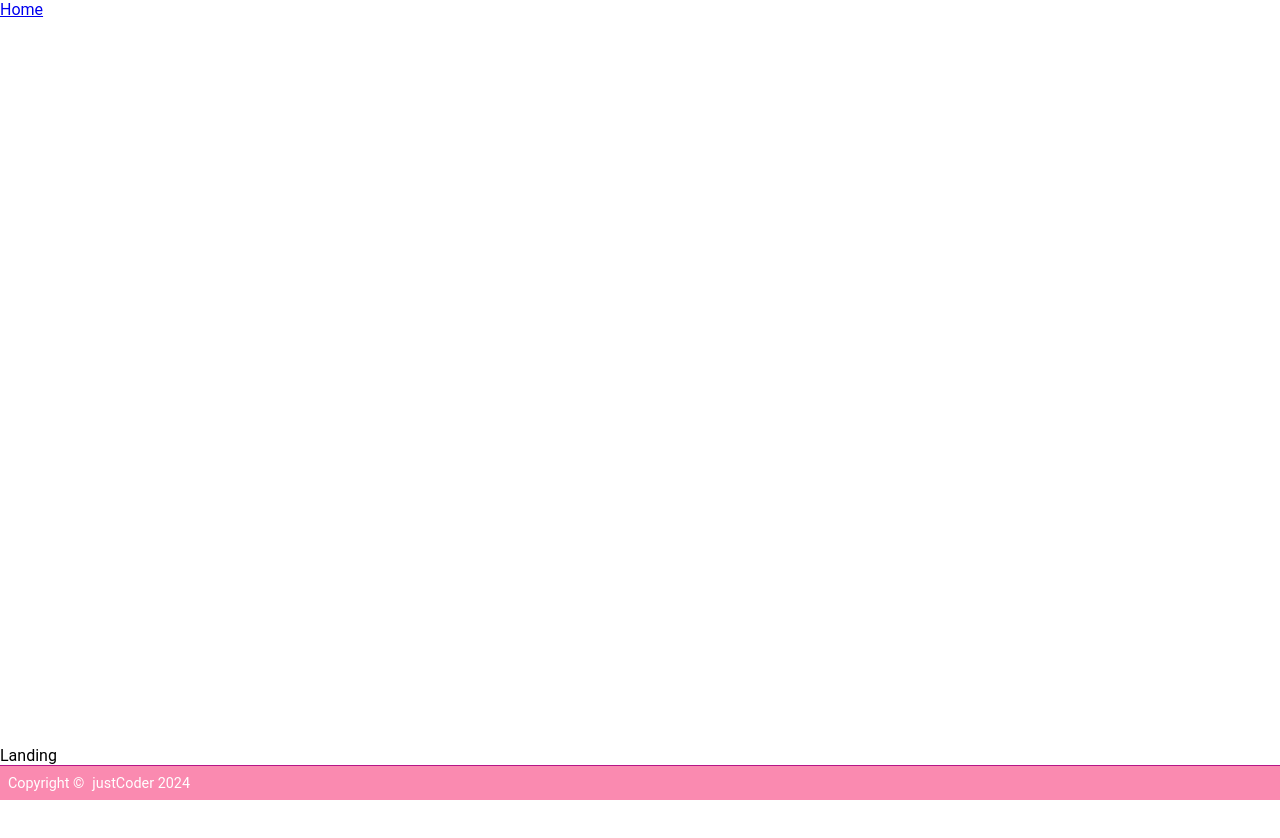
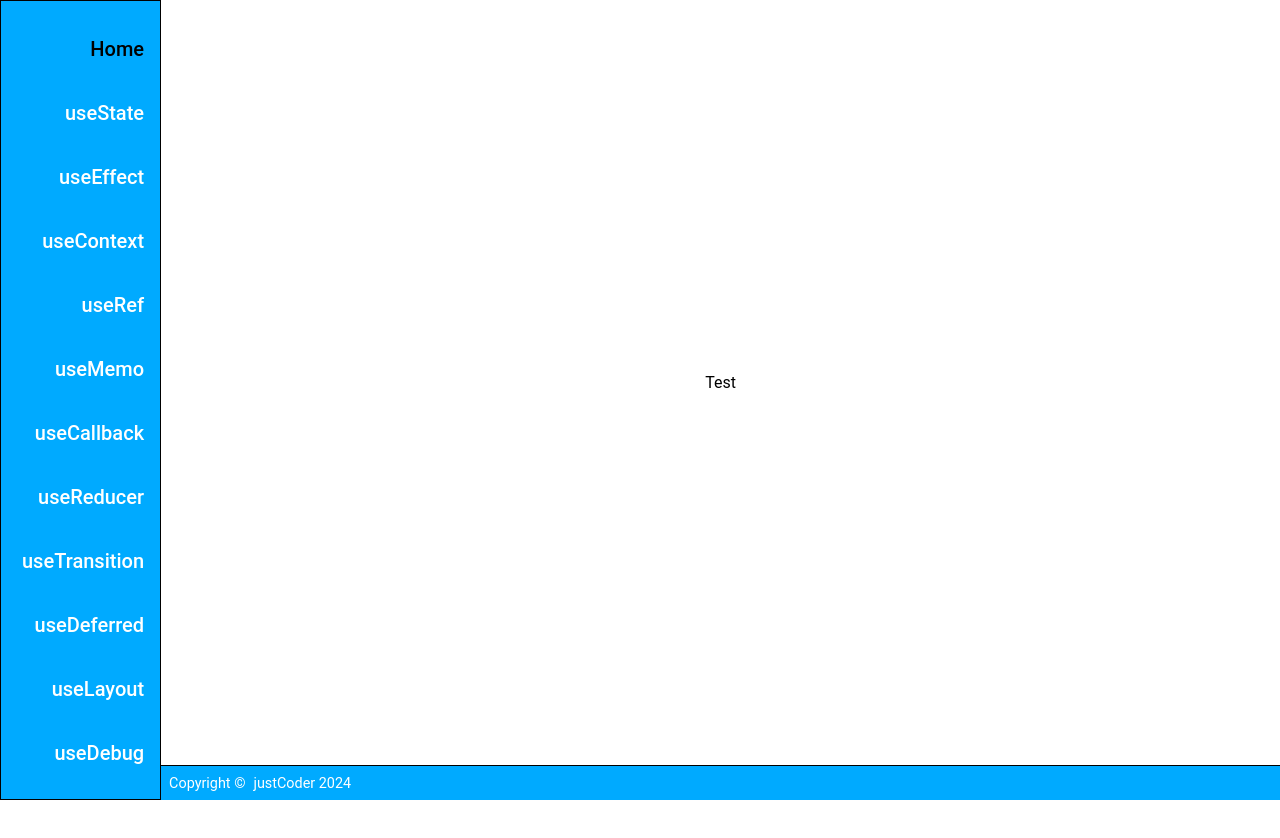
Before and after one commit to JC-Study-08-General/wds-reactHooks, a React (Create React App) app: page / in a window 1280 px wide. Shown: the top 838 px of the page. Before the commit the page ends 800 px from the top, so only its background shows below. Built offline with nearby package versions, Linux system fonts and the light colour scheme.

Commit message:
chore: project setup

```diff
--- a/src/App.js
+++ b/src/App.js
@@ -1,7 +1,7 @@
 import React from "react";
 import { BrowserRouter, Route, Routes } from "react-router-dom";
 
-import LandingPage from "./content/_landingPage";
+import LandingPage from "./content/LandingPage";
 import ExampleCallback from "./content/useCallback";
 import ExampleContext from "./content/useContext";
 import ExampleDebug from "./content/useDebug";
@@ -23,7 +23,7 @@ function App() {
         <Route path="/" element={<LandingPage />} />
         <Route path="/usecallback" element={<ExampleCallback />} />
         <Route path="/usecontext" element={<ExampleContext />} />
-        <Route path="/usedug" element={<ExampleDebug />} />
+        <Route path="/usedebug" element={<ExampleDebug />} />
         <Route path="/usedeferred" element={<ExampleDeferred />} />
         <Route path="/useeffect" element={<ExampleEffect />} />
         <Route path="/useid" element={<ExampleId />} />
--- a/src/_mainLayout/components/Footer/Footer.tsx
+++ b/src/_mainLayout/components/Footer/Footer.jsx
@@ -2,7 +2,7 @@ import { Box, Link } from "@mui/material";
 import React from "react";
 import "./footer.css";
 
-const Footer = ({ footer, link }) => {
+function Footer({ footer, link }) {
   return (
     <Box id="footer_box">
       Copyright &copy;{" "}
@@ -11,6 +11,6 @@ const Footer = ({ footer, link }) => {
       </Link>
     </Box>
   );
-};
+}
 
 export default Footer;
--- a/src/_mainLayout/components/Footer/footer.css
+++ b/src/_mainLayout/components/Footer/footer.css
@@ -1,8 +1,8 @@
 #footer_box {
   display: flex;
   align-items: center;
-  background-color: #fa8ab0;
-  border-top: 1px solid #b61588;
+  background-color: #00aaff;
+  border-top: 1px solid black;
   height: 35px;
 }
 
--- /dev/null
+++ b/src/_mainLayout/components/NavBar/NavBar.jsx
@@ -0,0 +1,56 @@
+import { Stack } from "@mui/material";
+import React from "react";
+import { NavLink } from "react-router-dom";
+
+import "./navBar.css";
+
+function NavBar() {
+  return (
+    <Stack id="navBar" alignItems={"end"}>
+      <NavLink key={`navHome`} className={({ isActive }) => (isActive ? "activeLink" : "")} to="/">
+        Home
+      </NavLink>
+      <NavLink key={`navHome`} className={({ isActive }) => (isActive ? "activeLink" : "")} to="/usestate">
+        useState
+      </NavLink>
+      <NavLink key={`navHome`} className={({ isActive }) => (isActive ? "activeLink" : "")} to="/useeffect">
+        useEffect
+      </NavLink>
+      <NavLink key={`navHome`} className={({ isActive }) => (isActive ? "activeLink" : "")} to="/usecontext">
+        useContext
+      </NavLink>
+      <NavLink key={`navHome`} className={({ isActive }) => (isActive ? "activeLink" : "")} to="/useref">
+        useRef
+      </NavLink>
+      <NavLink key={`navHome`} className={({ isActive }) => (isActive ? "activeLink" : "")} to="/usememo">
+        useMemo
+      </NavLink>
+      <NavLink key={`navHome`} className={({ isActive }) => (isActive ? "activeLink" : "")} to="/usecallback">
+        useCallback
+      </NavLink>
+      <NavLink key={`navHome`} className={({ isActive }) => (isActive ? "activeLink" : "")} to="/usereducer">
+        useReducer
+      </NavLink>
+      <NavLink key={`navHome`} className={({ isActive }) => (isActive ? "activeLink" : "")} to="/usetransition">
+        useTransition
+      </NavLink>
+      <NavLink key={`navHome`} className={({ isActive }) => (isActive ? "activeLink" : "")} to="/usedeferred">
+        useDeferred
+      </NavLink>
+      <NavLink key={`navHome`} className={({ isActive }) => (isActive ? "activeLink" : "")} to="/uselayout">
+        useLayout
+      </NavLink>
+      <NavLink key={`navHome`} className={({ isActive }) => (isActive ? "activeLink" : "")} to="/usedebug">
+        useDebug
+      </NavLink>
+      <NavLink key={`navHome`} className={({ isActive }) => (isActive ? "activeLink" : "")} to="/useimperative">
+        useImperative
+      </NavLink>
+      <NavLink key={`navHome`} className={({ isActive }) => (isActive ? "activeLink" : "")} to="/useid">
+        useId
+      </NavLink>
+    </Stack>
+  );
+}
+
+export default NavBar;
--- a/src/_mainLayout/components/NavBar/NavBar.tsx
+++ /dev/null
@@ -1,17 +0,0 @@
-import { Stack } from "@mui/material";
-import React from "react";
-import { NavLink } from "react-router-dom";
-
-import "./navBar.css";
-
-const NavBar = () => {
-  return (
-    <Stack id="navBar" direction={"row"} alignItems={"center"}>
-      <NavLink key={`navHome`} className={({ isActive }) => (isActive ? "activeLink" : "")} to="/">
-        Home
-      </NavLink>
-    </Stack>
-  );
-};
-
-export default NavBar;
--- a/src/_mainLayout/components/NavBar/navBar.css
+++ b/src/_mainLayout/components/NavBar/navBar.css
@@ -1,49 +1,25 @@
-#navBar-Main {
-  background-color: #fa8ab0;
-  border: 3px solid #b61588;
-  padding: 0 1rem;
-  height: 60px;
+#navBar {
+  background-color: #00aaff;
+  border: 1px solid black;
+  padding: 1rem;
+  height: 100dvh;
+  min-width: 100px;
 }
 
-#navBar-Left {
-  font-family: 'cooper black';
-  color: white;
-  text-decoration: none;
-  font-size: clamp(1.5rem, 8vw, 2.5rem);
-  padding: 0;
-}
-
-#navBar-Right a {
+#navBar a {
   text-decoration: none;
   color: white;
   font: 500 20px/32px Roboto, sans-serif;
-  padding: 0 0.5em;
+  padding: 1rem 0;
 }
 
-#navBar-Right a:hover,
-#navBar-Right a:hover > *,
-#navBar-Left:hover {
+#navBar a:hover,
+#navBar a:hover > * {
   transition: all 0.4s ease;
-  color: #d372b7;
+  color: black;
 }
 
-#navBar-Right a.activeLink,
-#navBar-Right a.activeLink > * {
-  color: #b61588;
+#navBar a.activeLink,
+#navBar a.activeLink > * {
+  color: black;
 }
-
-#pawIcon {
-  font-size: 1.5em;
-  cursor: pointer;
-  color: white;
-}
-
-#barsIcon {
-  font-size: 2em;
-  color: white;
-}
-
-#barsIcon:hover {
-  transition: all 0.4s ease;
-  color: #d372b7;
-}
--- a/src/_mainLayout/pages/MainLayoutView.tsx
+++ b/src/_mainLayout/pages/MainLayoutView.jsx
@@ -5,14 +5,14 @@ import Footer from "../components/Footer/Footer";
 import NavBar from "../components/NavBar/NavBar";
 import useMainLayoutModel from "./use-main-layout.view-model";
 
-const MainLayout = ({ children }) => {
+function MainLayout({ children }) {
   const vm = useMainLayoutModel();
 
   return (
     <Box
       sx={{
         display: "grid",
-        gridTemplateColumns: "auto ifr",
+        gridTemplateColumns: "auto 1fr",
         gridTemplateRows: "1fr auto",
         height: "100dvh",
         maxHeight: "100dvh",
@@ -26,6 +26,6 @@ const MainLayout = ({ children }) => {
       <Footer footer={vm.footer} link={vm.footerLink} />
     </Box>
   );
-};
+}
 
 export default MainLayout;
--- a/src/_mainLayout/pages/use-main-layout.view-model.ts
+++ b/src/_mainLayout/pages/use-main-layout.view-model.js
@@ -1,4 +1,4 @@
-const useMainLayoutModel = () => {
+function useMainLayoutModel() {
   try {
     return {
       footer: `justCoder ${new Date().getFullYear()}`,
@@ -7,6 +7,6 @@ const useMainLayoutModel = () => {
   } catch (error) {
     return error;
   }
-};
+}
 
 export default useMainLayoutModel;
--- a/src/content/_landingPage.jsx
+++ b/src/content/LandingPage.jsx
@@ -1,10 +1,15 @@
 import React from "react";
 import MainLayout from "../_mainLayout/pages/MainLayoutView";
+import { Stack } from "@mui/material";
 
 function LandingPage() {
   return (
     <>
-      <MainLayout>Landing</MainLayout>
+      <MainLayout>
+        <Stack justifyContent={"center"} alignItems={"center"}>
+          Test
+        </Stack>
+      </MainLayout>
     </>
   );
 }
```
